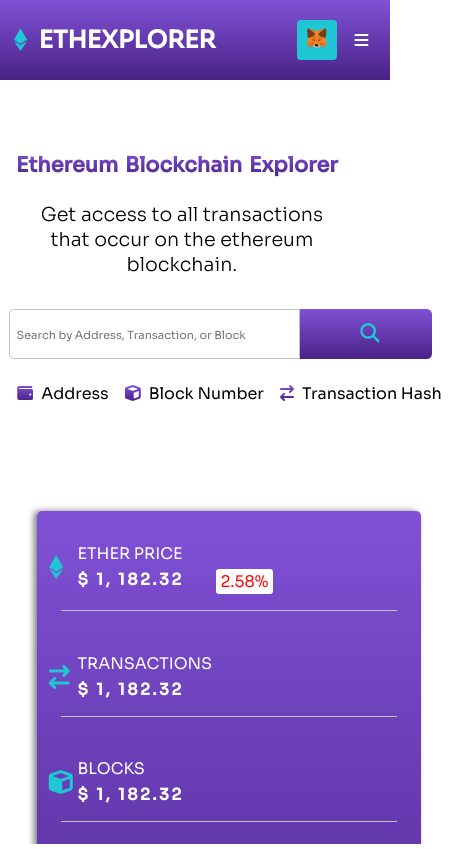
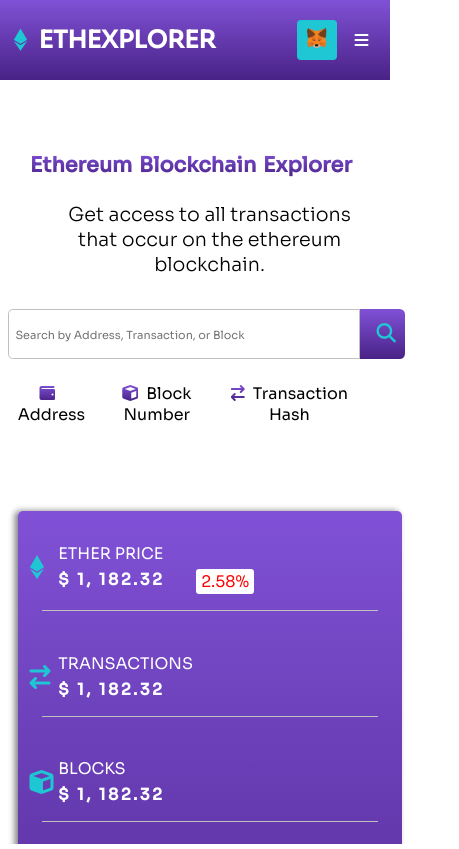
Before and after one commit to 6amson/Ethexplorer, a React (Create React App) app: page / in a window 390 px wide. Shown: the whole page, 459 px wide, since content can reach past the window. Built offline with nearby package versions, Linux system fonts and the light colour scheme; no server answers.

Commit message:
making changes

```diff
--- a/src/css/index.css
+++ b/src/css/index.css
@@ -835,10 +835,15 @@ height: 3em;
 
 
 @media screen and (max-width: 650px){
+
+  container{
+   overflow-x: hidden;
+  }
+
   .bodyDiv_h1Text > h1{
     font-size: 1.3em;
     position: relative;
-    right: 0.6em;
+    left: 1em;
   }
 
   .navDiv_logoDiv > span{
@@ -863,7 +868,7 @@ height: 3em;
     font-weight: 300;
     font-size: 1.2em;
     position: relative;
-    left: 1em;
+    left: 2.5em;
     width: 16em;
 
   }
@@ -885,6 +890,7 @@ height: 3em;
     font-size: 1em;
     padding: 0 0.5em 0 0.4em;
     height: 3.1em;
+    width: 22em;
   }
 
   .bodyDiv_input > input::placeholder{
@@ -904,6 +910,7 @@ height: 3em;
     justify-content: space-evenly;
     width: inherit;
     font-weight: 400;
+    width: 22em;
   }
 
   .fa-bars{
@@ -940,6 +947,7 @@ font-size: 1.1em;
     width: max-content;
     margin: auto;
     padding: 1em 1em 0em 1.5em;
+    right: 0em;
   }
 
 
@@ -960,7 +968,7 @@ justify-content: space-between;
 
 .lastSection2{
   display: flex;
-  width: 10em;
+  width: 8em;
   justify-content: space-evenly;
   font-size: 1.2em;
 
```
